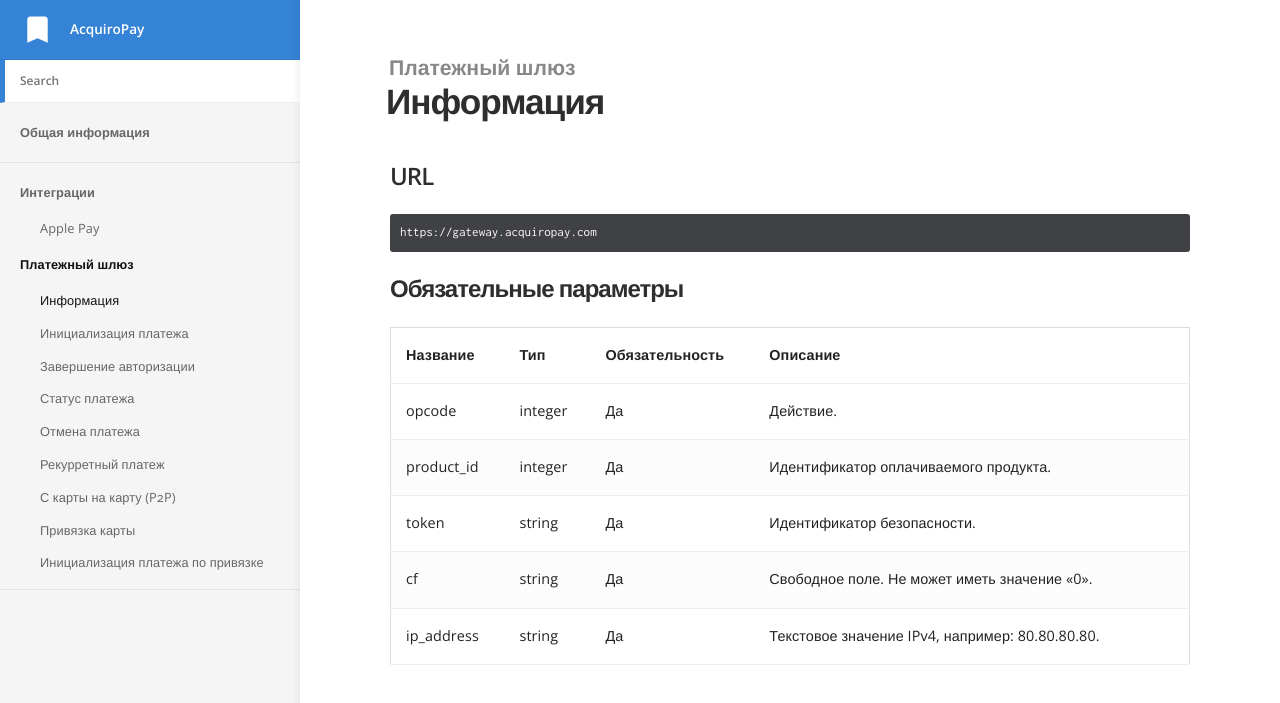
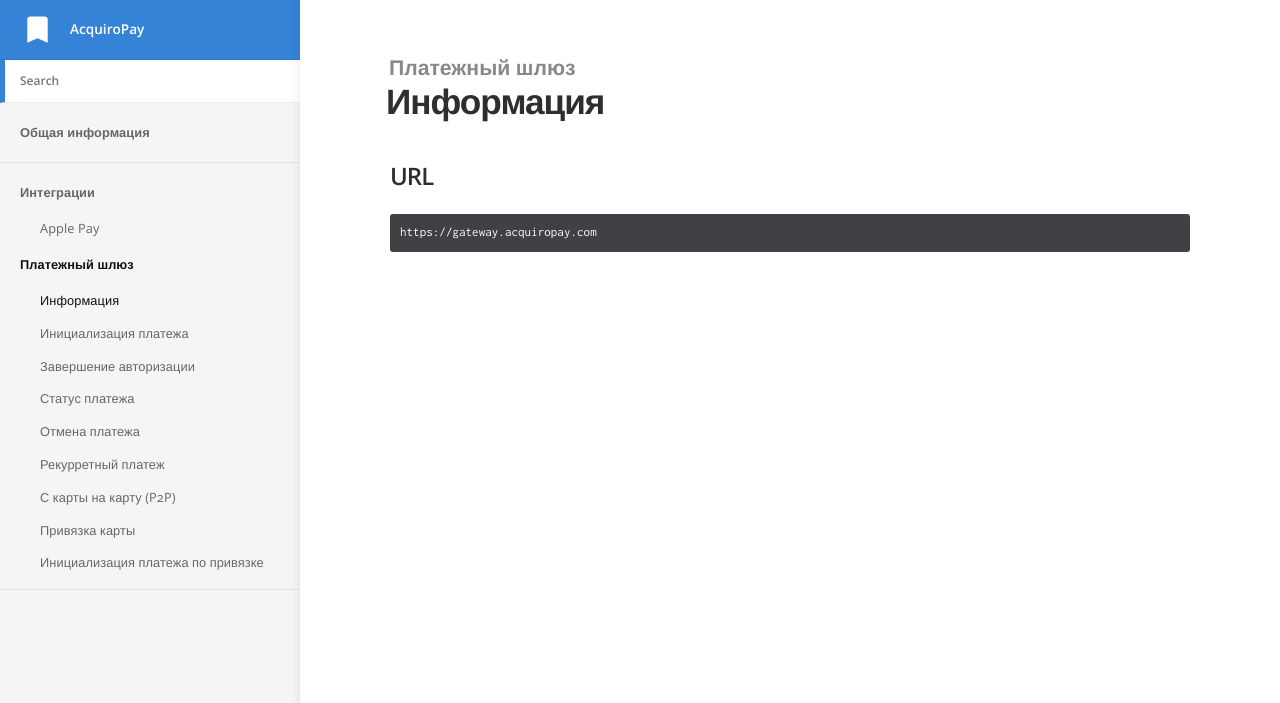
Before and after one commit to acquiropay/acquiropay.github.io, a Jekyll site: the page built from _docs/pay/index.md, in a window 1280 px wide. Shown: the top 703 px of the page. Built offline with Jekyll 4.4.1, drawn with Linux system fonts in a browser that asks for light colours.

Commit message:
update pay index

```diff
--- a/_docs/pay/index.md
+++ b/_docs/pay/index.md
@@ -7,13 +7,3 @@ order: 1
 ## URL
 
     https://gateway.acquiropay.com
-
-## Обязательные параметры
-
-| Название   | Тип     | Обязательность | Описание                                        |   |
-|------------|---------|----------------|-------------------------------------------------|---|
-| opcode     | integer | Да             | Действие.                                       |   |
-| product_id | integer | Да             | Идентификатор оплачиваемого продукта.           |   |
-| token      | string  | Да             | Идентификатор безопасности.                     |   |
-| cf         | string  | Да             | Свободное поле. Не может иметь значение «0».    |   |
-| ip_address | string  | Да             | Текстовое значение IPv4, например: 80.80.80.80. |   |
```
